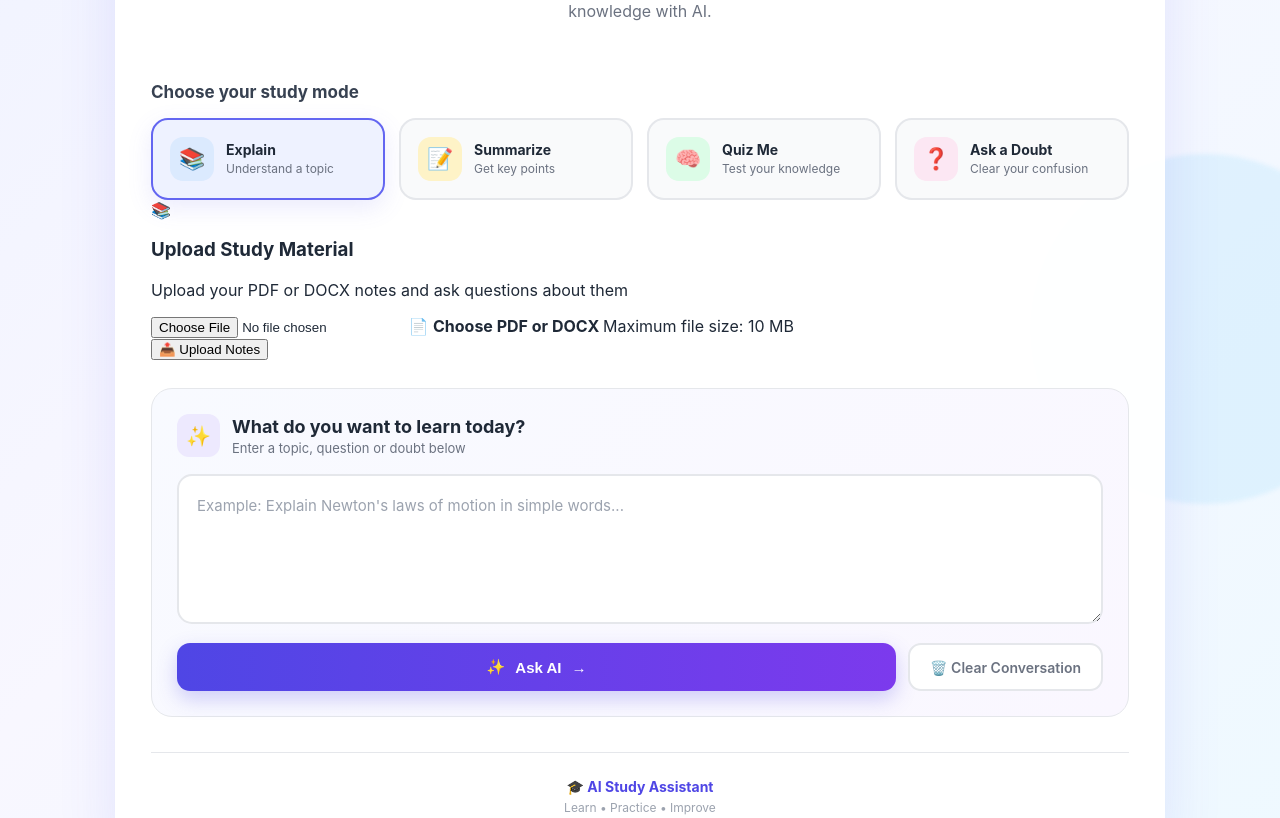
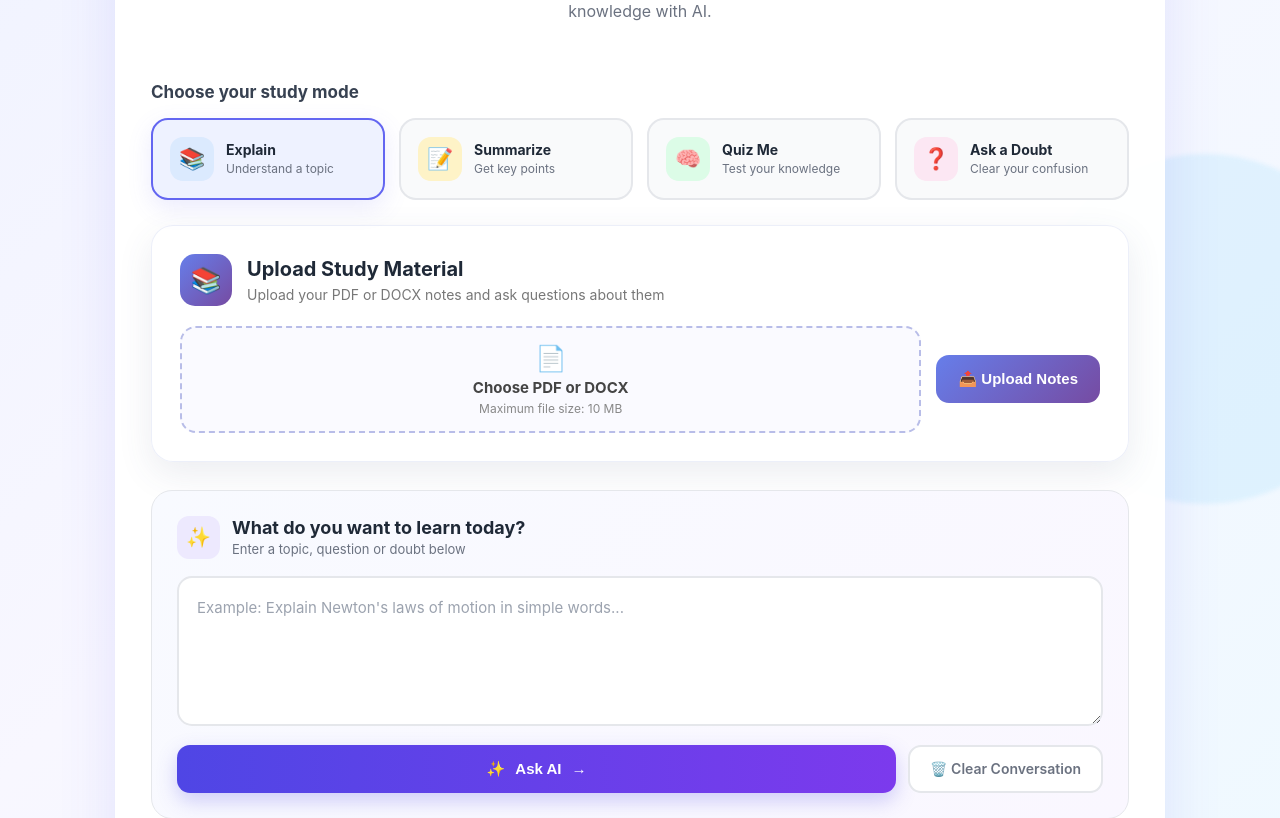
Before and after one commit to kjsskotha/AI_Study_Assistant, a Flask app: page / in a window 1280 px wide. Shown: the part 446-1264 px from the top of the page. Run offline with Flask 3, Linux system fonts and the light colour scheme.

Commit message:
Update style.css

```diff
--- a/static/style.css
+++ b/static/style.css
@@ -928,3 +928,160 @@ footer span {
     }
 
 }
+/* ============================= */
+/* UPLOAD STUDY MATERIAL */
+/* ============================= */
+
+.upload-section {
+    margin-top: 25px;
+    padding: 28px;
+    background: rgba(255, 255, 255, 0.95);
+    border-radius: 22px;
+    box-shadow: 0 12px 35px rgba(70, 80, 120, 0.10);
+    border: 1px solid rgba(100, 120, 200, 0.12);
+}
+
+.upload-title {
+    display: flex;
+    align-items: center;
+    gap: 15px;
+    margin-bottom: 20px;
+}
+
+.upload-icon {
+    width: 52px;
+    height: 52px;
+    border-radius: 15px;
+    background: linear-gradient(135deg, #667eea, #764ba2);
+    display: flex;
+    align-items: center;
+    justify-content: center;
+    font-size: 25px;
+}
+
+.upload-title h3 {
+    margin: 0 0 5px;
+    font-size: 20px;
+}
+
+.upload-title p {
+    margin: 0;
+    color: #777;
+    font-size: 14px;
+}
+
+.upload-form {
+    display: flex;
+    gap: 15px;
+    align-items: center;
+}
+
+.file-area {
+    flex: 1;
+    position: relative;
+}
+
+.file-area input[type="file"] {
+    display: none;
+}
+
+.file-area label {
+    min-height: 90px;
+    border: 2px dashed #b8bde8;
+    border-radius: 16px;
+    display: flex;
+    flex-direction: column;
+    align-items: center;
+    justify-content: center;
+    cursor: pointer;
+    transition: 0.3s;
+    background: #fafaff;
+    padding: 15px;
+    text-align: center;
+}
+
+.file-area label:hover {
+    border-color: #667eea;
+    background: #f5f4ff;
+}
+
+.file-icon {
+    font-size: 25px;
+    margin-bottom: 5px;
+}
+
+.file-area label strong {
+    font-size: 15px;
+    color: #444;
+}
+
+.file-area label span:last-child {
+    font-size: 12px;
+    color: #888;
+    margin-top: 4px;
+}
+
+.upload-button {
+    border: none;
+    padding: 15px 22px;
+    border-radius: 13px;
+    background: linear-gradient(135deg, #667eea, #764ba2);
+    color: white;
+    font-size: 15px;
+    font-weight: 600;
+    cursor: pointer;
+    transition: 0.3s;
+    white-space: nowrap;
+}
+
+.upload-button:hover {
+    transform: translateY(-2px);
+    box-shadow: 0 8px 20px rgba(102, 126, 234, 0.3);
+}
+
+.uploaded-file {
+    margin-top: 18px;
+    padding: 15px;
+    border-radius: 14px;
+    background: #f1f8f4;
+    border: 1px solid #c9ead7;
+    display: flex;
+    align-items: center;
+    gap: 12px;
+}
+
+.uploaded-file > span {
+    font-size: 22px;
+}
+
+.uploaded-file strong {
+    color: #28734d;
+}
+
+.uploaded-file p {
+    margin: 3px 0 0;
+    font-size: 13px;
+    color: #666;
+    word-break: break-word;
+}
+
+
+/* ============================= */
+/* MOBILE UPLOAD */
+/* ============================= */
+
+@media (max-width: 700px) {
+
+    .upload-form {
+        flex-direction: column;
+    }
+
+    .file-area {
+        width: 100%;
+    }
+
+    .upload-button {
+        width: 100%;
+    }
+
+}
```
